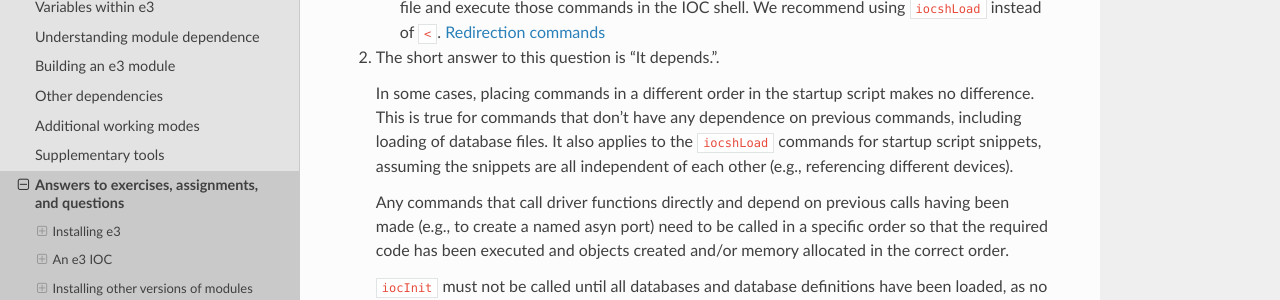
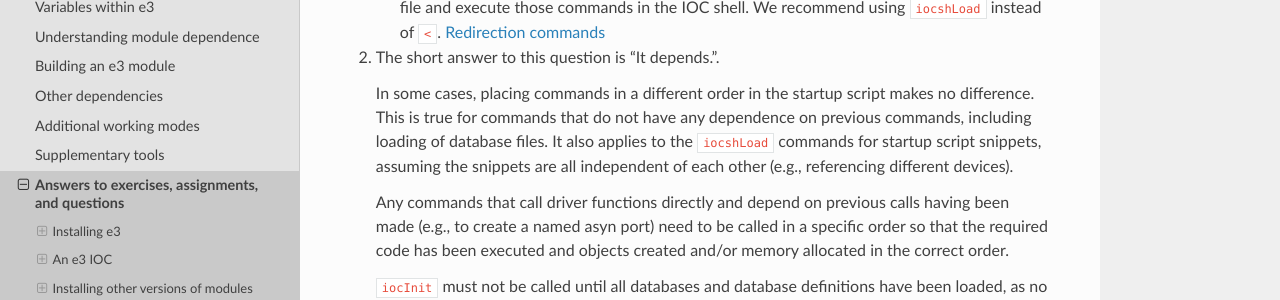
Before and after one commit to ttkorhonen/e3pages, a Sphinx documentation site: the page built from docs/kb/training/workbook/99_exercise_answers.md, in a window 1280 px wide and 900 px high, scrolled down 1645 px. Shown: the part 174-474 px from the top of the window. Built offline with Sphinx 7.4.7 and the Read the Docs theme 2.0.0, drawn with Linux system fonts in a browser that asks for light colours.

Commit message:
Remove contraction

```diff
--- a/docs/kb/training/workbook/99_exercise_answers.md
+++ b/docs/kb/training/workbook/99_exercise_answers.md
@@ -86,7 +86,7 @@ None
 2. The short answer to this question is "It depends.".
 
    In some cases, placing commands in a different order in the startup script
-   makes no difference. This is true for commands that don't have any dependence
+   makes no difference. This is true for commands that do not have any dependence
    on previous commands, including loading of database files. It also applies to
    the `iocshLoad` commands for startup script snippets, assuming the snippets
    are all independent of each other (e.g., referencing different devices).
```
